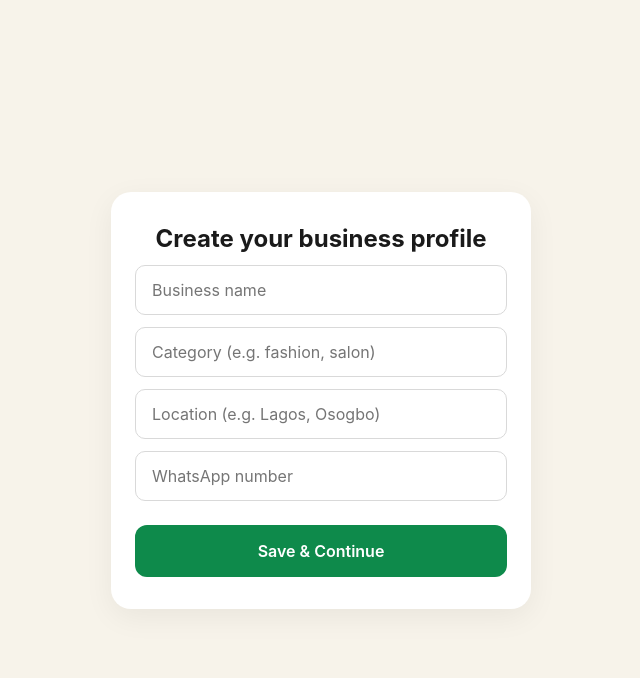
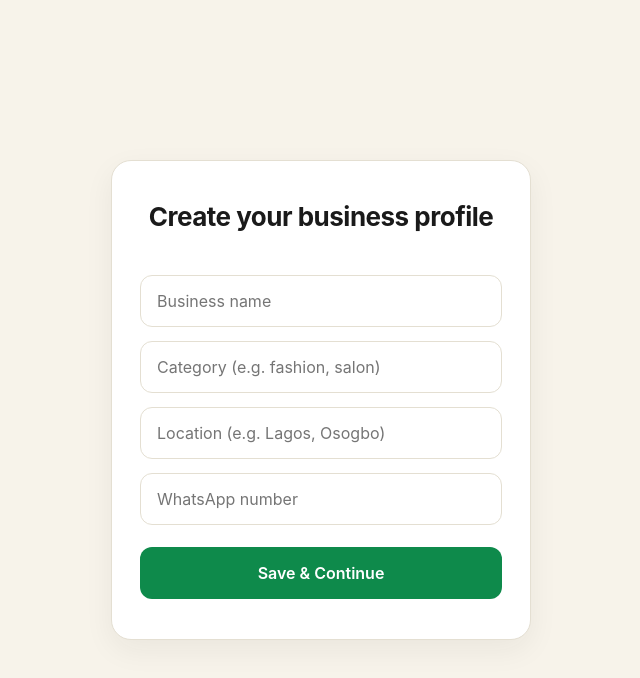
Before and after one commit to AfroDegen/BiznessCenta-Frontend, a React (Vite) app: page /create-business in a window 1280 px wide. Shown: the top 678 px of the page, without its empty margins (319-959 px from the left). Built offline with nearby package versions, Linux system fonts and the light colour scheme; no server answers.

Commit message:
Update styles.css

```diff
--- a/src/styles.css
+++ b/src/styles.css
@@ -4,15 +4,30 @@
   box-sizing: border-box;
 }
 
+:root {
+  --green: #0e8a4b;
+  --green-dark: #0a6b3a;
+  --beige: #f7f3ea;
+  --ink: #1a1a1a;
+  --muted: #5c5c5c;
+  --line: #e4dfd2;
+  --card: #ffffff;
+  --font: "Inter", -apple-system, BlinkMacSystemFont, "Segoe UI", Roboto, sans-serif;
+}
+
 body {
-  font-family: -apple-system, BlinkMacSystemFont, "Segoe UI", Roboto, sans-serif;
-  background: #f7f3ea;
-  color: #1a1a1a;
+  font-family: var(--font);
+  background: var(--beige);
+  color: var(--ink);
+  font-size: 16px;
+  line-height: 1.5;
   -webkit-font-smoothing: antialiased;
 }
 
 a {
-  color: #0e8a4b;
+  color: var(--green);
+  text-decoration: underline;
+  text-underline-offset: 2px;
 }
 
 /* ---------- HOME ---------- */
@@ -22,37 +37,40 @@ a {
   display: flex;
   flex-direction: column;
   justify-content: center;
-  padding: 48px 24px;
-  gap: 16px;
-  max-width: 480px;
+  max-width: 440px;
   margin: 0 auto;
+  padding: 64px 28px;
 }
 
 .brand {
-  font-size: 28px;
-  font-weight: 800;
-  color: #0e8a4b;
-  letter-spacing: -0.5px;
+  font-size: 18px;
+  font-weight: 700;
+  color: var(--green);
+  letter-spacing: 0.2px;
+  margin-bottom: 40px;
 }
 
 .headline {
-  font-size: 34px;
+  font-size: 38px;
   font-weight: 700;
-  line-height: 1.15;
-  color: #1a1a1a;
+  line-height: 1.12;
+  letter-spacing: -0.8px;
+  color: var(--ink);
+  margin-bottom: 14px;
 }
 
 .subheadline {
   font-size: 17px;
-  color: #444;
+  color: var(--muted);
   line-height: 1.5;
+  margin-bottom: 36px;
 }
 
 .legal {
   font-size: 13px;
-  color: #666;
-  line-height: 1.5;
-  margin-top: 8px;
+  color: var(--muted);
+  line-height: 1.6;
+  margin-top: 28px;
 }
 
 /* ---------- GOOGLE BUTTON ---------- */
@@ -63,13 +81,12 @@ a {
   justify-content: center;
   gap: 12px;
   width: 100%;
-  max-width: 380px;
   min-height: 56px;
   padding: 14px 20px;
-  background: #ffffff;
+  background: var(--card);
   border: 2px solid #2b2b33;
   border-radius: 14px;
-  font-family: inherit;
+  font-family: var(--font);
   font-size: 17px;
   font-weight: 600;
   color: #2b2b33;
@@ -77,7 +94,7 @@ a {
   transition: background 0.15s ease, transform 0.1s ease;
 }
 
-.google-btn:hover { background: #f7f3ea; }
+.google-btn:hover { background: var(--beige); }
 .google-btn:active { transform: scale(0.98); }
 
 .google-icon {
@@ -88,7 +105,7 @@ a {
 
 .google-text { white-space: nowrap; }
 
-/* ---------- WELCOME ---------- */
+/* ---------- WELCOME + CREATE BUSINESS CARDS ---------- */
 
 .welcome-page {
   min-height: 100vh;
@@ -99,26 +116,28 @@ a {
 }
 
 .welcome-card {
-  background: #ffffff;
+  background: var(--card);
+  border: 1px solid var(--line);
   border-radius: 20px;
-  padding: 32px 24px;
+  padding: 40px 28px;
   width: 100%;
   max-width: 420px;
-  box-shadow: 0 8px 30px rgba(0, 0, 0, 0.06);
   display: flex;
   flex-direction: column;
-  gap: 12px;
+  align-items: center;
   text-align: center;
-  align-items: center;
+  gap: 8px;
+  box-shadow: 0 10px 30px rgba(26, 26, 26, 0.06);
 }
 
 .welcome-badge {
+  font-size: 13px;
+  font-weight: 600;
+  color: var(--green);
   background: rgba(14, 138, 75, 0.1);
-  color: #0e8a4b;
-  font-size: 14px;
-  font-weight: 600;
   padding: 6px 14px;
   border-radius: 999px;
+  margin-bottom: 16px;
 }
 
 .welcome-avatar {
@@ -126,57 +145,76 @@ a {
   height: 72px;
   border-radius: 50%;
   object-fit: cover;
+  margin-bottom: 12px;
 }
 
 .welcome-card h1 {
-  font-size: 24px;
+  font-size: 26px;
   font-weight: 700;
+  letter-spacing: -0.5px;
+  line-height: 1.2;
+  margin-bottom: 14px;
 }
 
 .welcome-card h2 {
-  font-size: 20px;
+  font-size: 19px;
   font-weight: 600;
-  color: #0e8a4b;
+  color: var(--green);
+  margin-bottom: 4px;
 }
 
 .welcome-card p {
   font-size: 15px;
-  color: #666;
+  color: var(--muted);
+  margin-bottom: 28px;
 }
 
 .primary-btn {
-  margin-top: 12px;
   width: 100%;
-  background: #0e8a4b;
+  background: var(--green);
   color: #fff;
   border: none;
   border-radius: 12px;
   padding: 16px;
-  font-family: inherit;
+  font-family: var(--font);
   font-size: 16px;
   font-weight: 600;
   cursor: pointer;
 }
 
-.primary-btn:disabled { opacity: 0.6; }
+.primary-btn:hover { background: var(--green-dark); }
+.primary-btn:disabled { opacity: 0.6; cursor: default; }
 
 /* ---------- FORM ---------- */
 
 .business-form {
   display: flex;
   flex-direction: column;
-  gap: 12px;
+  gap: 14px;
   width: 100%;
+  margin-top: 20px;
   text-align: left;
 }
 
 .business-form input {
   width: 100%;
-  padding: 14px 16px;
-  border: 1px solid #d9d9d9;
-  border-radius: 10px;
-  font-family: inherit;
+  padding: 15px 16px;
+  border: 1px solid var(--line);
+  border-radius: 12px;
+  background: var(--card);
+  font-family: var(--font);
   font-size: 16px;
+  color: var(--ink);
+}
+
+.business-form input:focus {
+  outline: none;
+  border-color: var(--green);
+  box-shadow: 0 0 0 3px rgba(14, 138, 75, 0.15);
+}
+
+.business-form .primary-btn {
+  margin-top: 8px;
 }
 
 .form-error {
```
